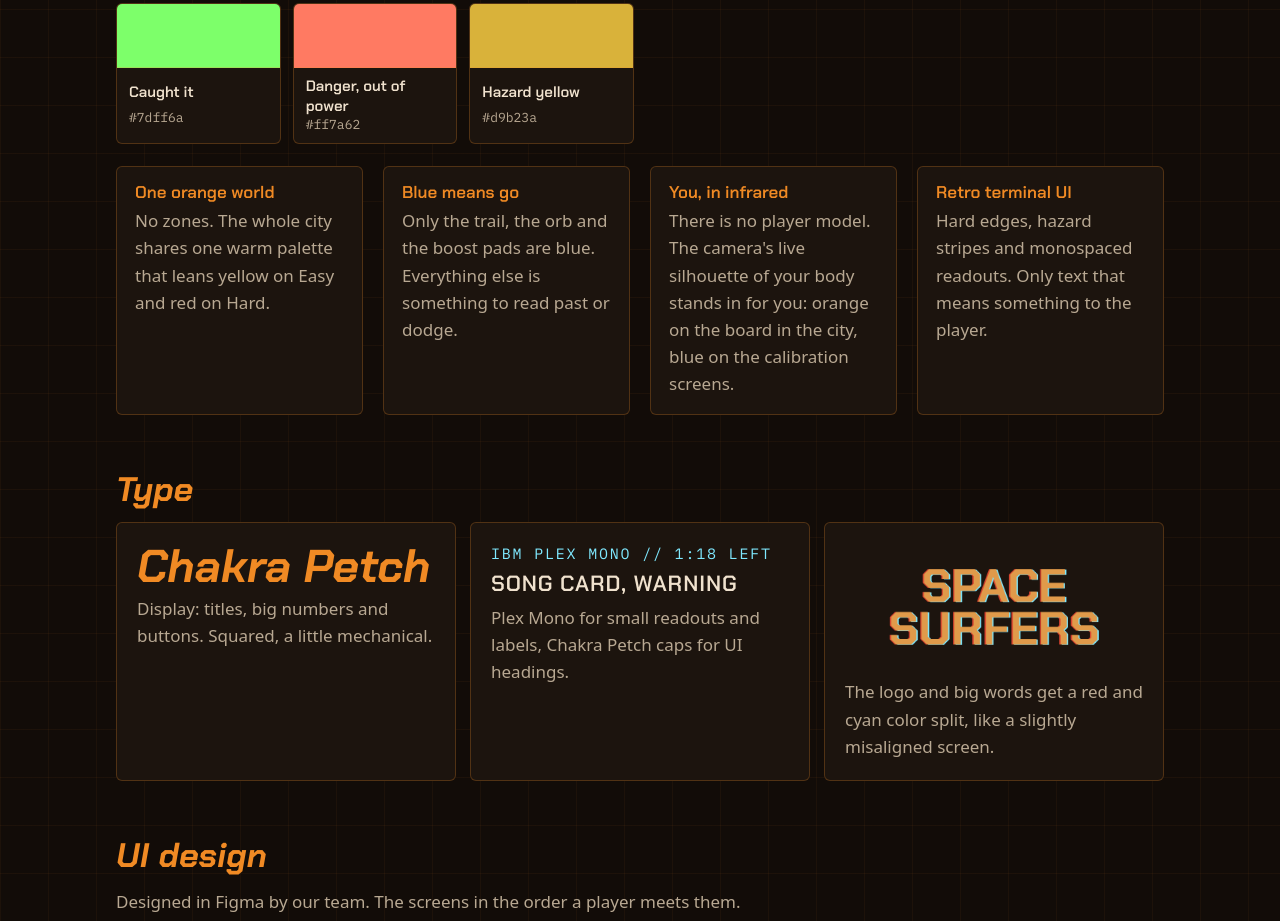
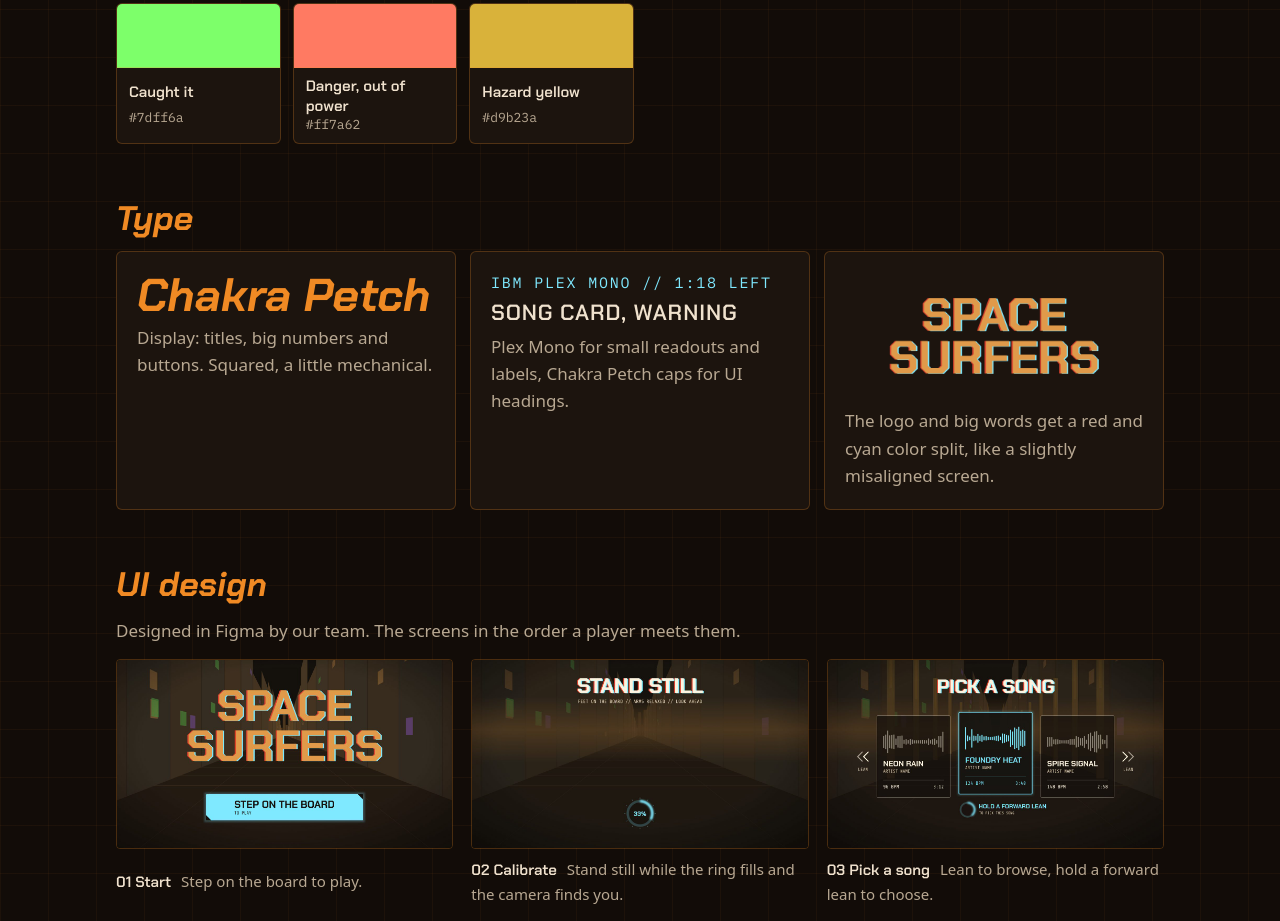
Before and after one commit to nora-yapper/space-surfers-web, a plain HTML site: page lookbook/index.html in a window 1280 px wide. Shown: the part 3015-3936 px from the top of the page. Drawn offline with Linux system fonts and the light colour scheme.

Commit message:
Look book: remove the four design-rule cards under the palette
Co-Authored-By: Claude Opus 5.5 <noreply@anthropic.com>

```diff
--- a/lookbook/index.html
+++ b/lookbook/index.html
@@ -85,12 +85,6 @@ ul.refs { margin: 0; padding-left: 20px; display: grid; gap: 6px; }
       <h2 id="h-palette">Palette</h2>
       <p>The world is warm. Gameplay colors stay strict, so the trail, danger and results always read through the haze.</p>
       <div class="swatches"><div class="swatch"><i style="background:#120c08"></i><b>Night</b><code>#120c08</code></div><div class="swatch"><i style="background:#f08a24"></i><b>City orange</b><code>#f08a24</code></div><div class="swatch"><i style="background:#e8c23a"></i><b>Easy yellow</b><code>#e8c23a</code></div><div class="swatch"><i style="background:#d2442c"></i><b>Hard red</b><code>#d2442c</code></div><div class="swatch"><i style="background:#f0e2ce"></i><b>Text</b><code>#f0e2ce</code></div><div class="swatch"><i style="background:#7fe9ff"></i><b>Trail, orb, UI</b><code>#7fe9ff</code></div><div class="swatch"><i style="background:#7dff6a"></i><b>Caught it</b><code>#7dff6a</code></div><div class="swatch"><i style="background:#ff7a62"></i><b>Danger, out of power</b><code>#ff7a62</code></div><div class="swatch"><i style="background:#d9b23a"></i><b>Hazard yellow</b><code>#d9b23a</code></div></div>
-      <div class="grid">
-        <div class="card"><h3>One orange world</h3><p>No zones. The whole city shares one warm palette that leans yellow on Easy and red on Hard.</p></div>
-        <div class="card"><h3>Blue means go</h3><p>Only the trail, the orb and the boost pads are blue. Everything else is something to read past or dodge.</p></div>
-        <div class="card"><h3>You, in infrared</h3><p>There is no player model. The camera's live silhouette of your body stands in for you: orange on the board in the city, blue on the calibration screens.</p></div>
-        <div class="card"><h3>Retro terminal UI</h3><p>Hard edges, hazard stripes and monospaced readouts. Only text that means something to the player.</p></div>
-      </div>
     </section>
 
     <section aria-labelledby="h-type">
```
